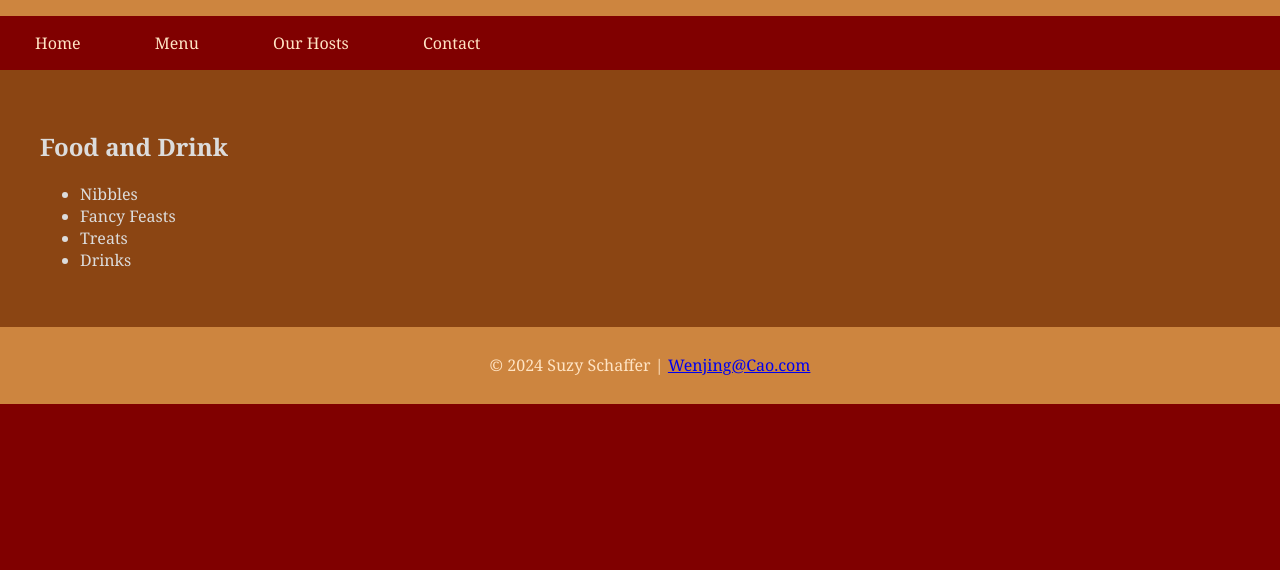
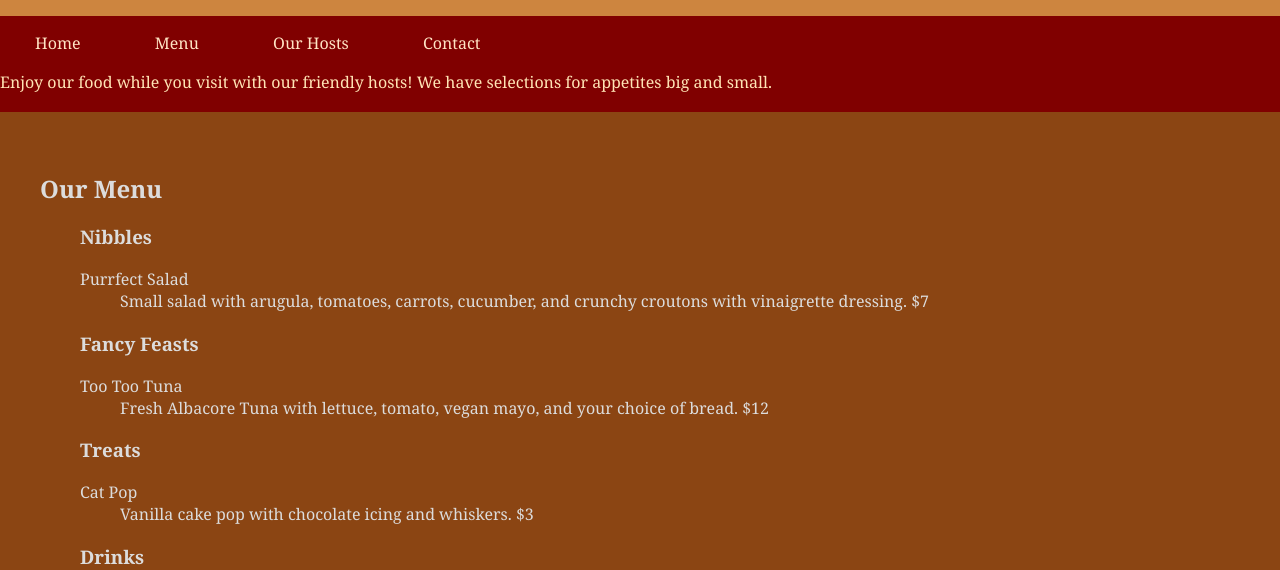
Before and after one commit to UndefeatedFinch/Course2400, a plain HTML site: page menu.html in a window 1280 px wide. Shown: the part 230-800 px from the top of the page. Drawn offline with Linux system fonts and the light colour scheme.

Commit message:
Update menu.html

```diff
--- a/menu.html
+++ b/menu.html
@@ -21,8 +21,14 @@
                 <h3>By Suzy Schaffer</h3> <!-- Subtitle with the author's name -->
             </div>
             <!-- Logo for the cafe -->
-            <img src="images/LogoLarge.png" alt="Chez Fur Logo" class="responsive-logo"> <!-- Added responsive logo image -->
-        </div>
+            <picture>
+                <!-- 小屏幕时显示小 Logo -->
+                <source srcset="images/LogoSmall.png" media="(max-width: 750px)">
+
+                <!-- 大屏幕时显示大 Logo -->
+                <img src="images/LogoLarge.png" alt="Chez Fur Logo">
+            </picture><!-- Logo for the cafe -->
+            </div>
     </header>
 
     <!-- Navigation menu for navigating between different pages of the website -->
@@ -33,17 +39,36 @@
             <li><a href="hosts.html">Our Hosts</a></li> <!-- Link to the hosts page -->
             <li><a href="contact.html">Contact</a></li> <!-- Link to the contact page -->
         </ul>
+        <aside>
+            <p>Enjoy our food while you visit with our friendly hosts! We have selections for appetites big and small.</p>
+        </aside>
     </nav>
 
     <!-- Main content area of the page -->
     <main>
-        <h2>Food and Drink</h2>
+        <h2>Our Menu</h2>
         <ul>
-            <li>Nibbles</li>
-            <li>Fancy Feasts</li>
-            <li>Treats</li>
-            <li>Drinks</li>
+            <h3>Nibbles</h3>
+            <dl>
+                <dt>Purrfect Salad</dt>
+                <dd>Small salad with arugula, tomatoes, carrots, cucumber, and crunchy croutons with vinaigrette dressing. $7</dd>
+            </dl>
+            <h3>Fancy Feasts</h3>
+            <dl>
+                <dt>Too Too Tuna</dt>
+                <dd>Fresh Albacore Tuna with lettuce, tomato, vegan mayo, and your choice of bread. $12</dd>
+            </dl>
+            <h3>Treats</h3>
+            <dl>
+                <dt>Cat Pop</dt>
+                <dd>Vanilla cake pop with chocolate icing and whiskers. $3</dd>
+            </dl>
+            <h3>Drinks</h3>
         </ul>
+
+        <div class="allergy-info">
+            <p>Please inform our staff of any food sensitivities before placing your order.</p>
+        </div>
     </main>
 
     <!-- Footer section with copyright information and contact email -->
```
